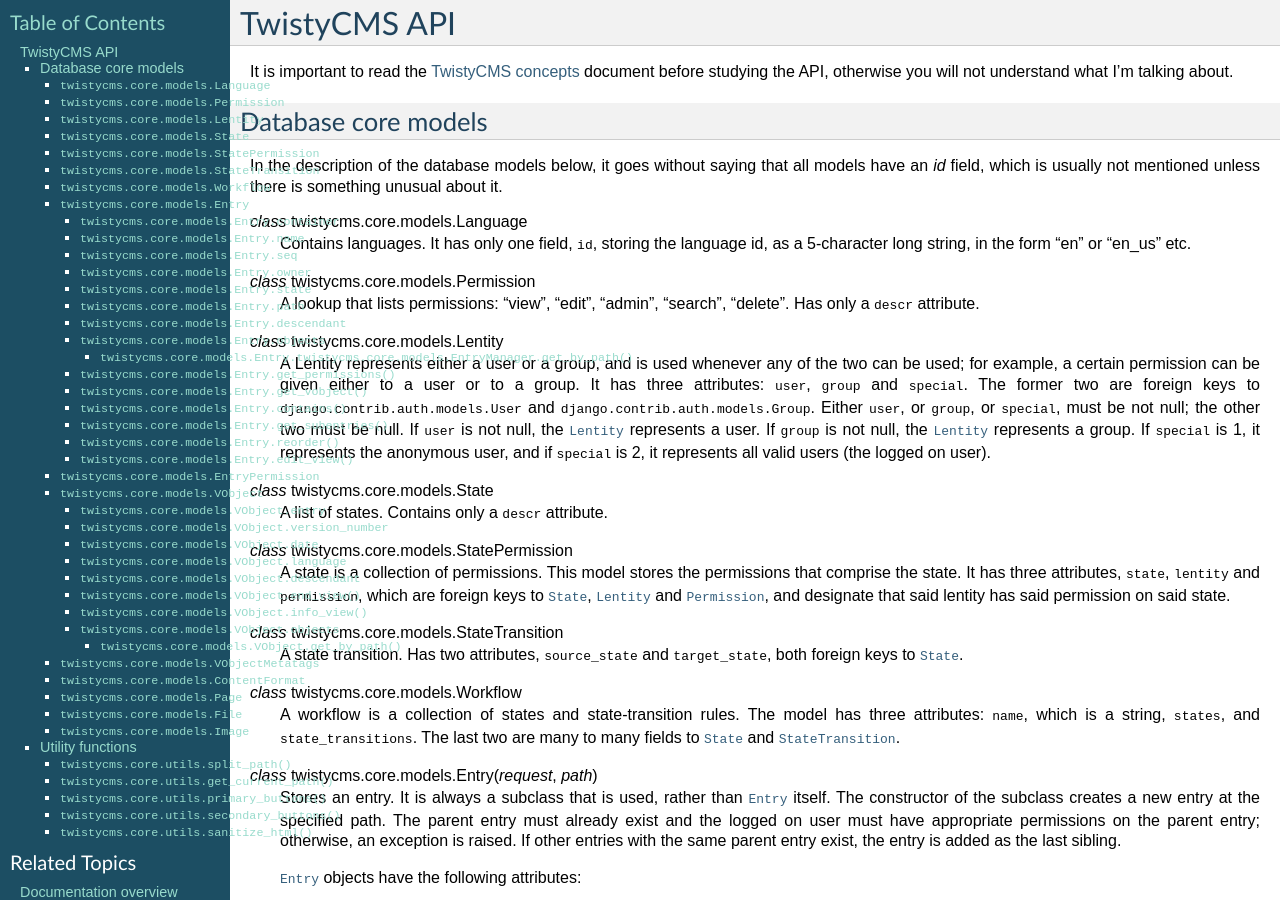
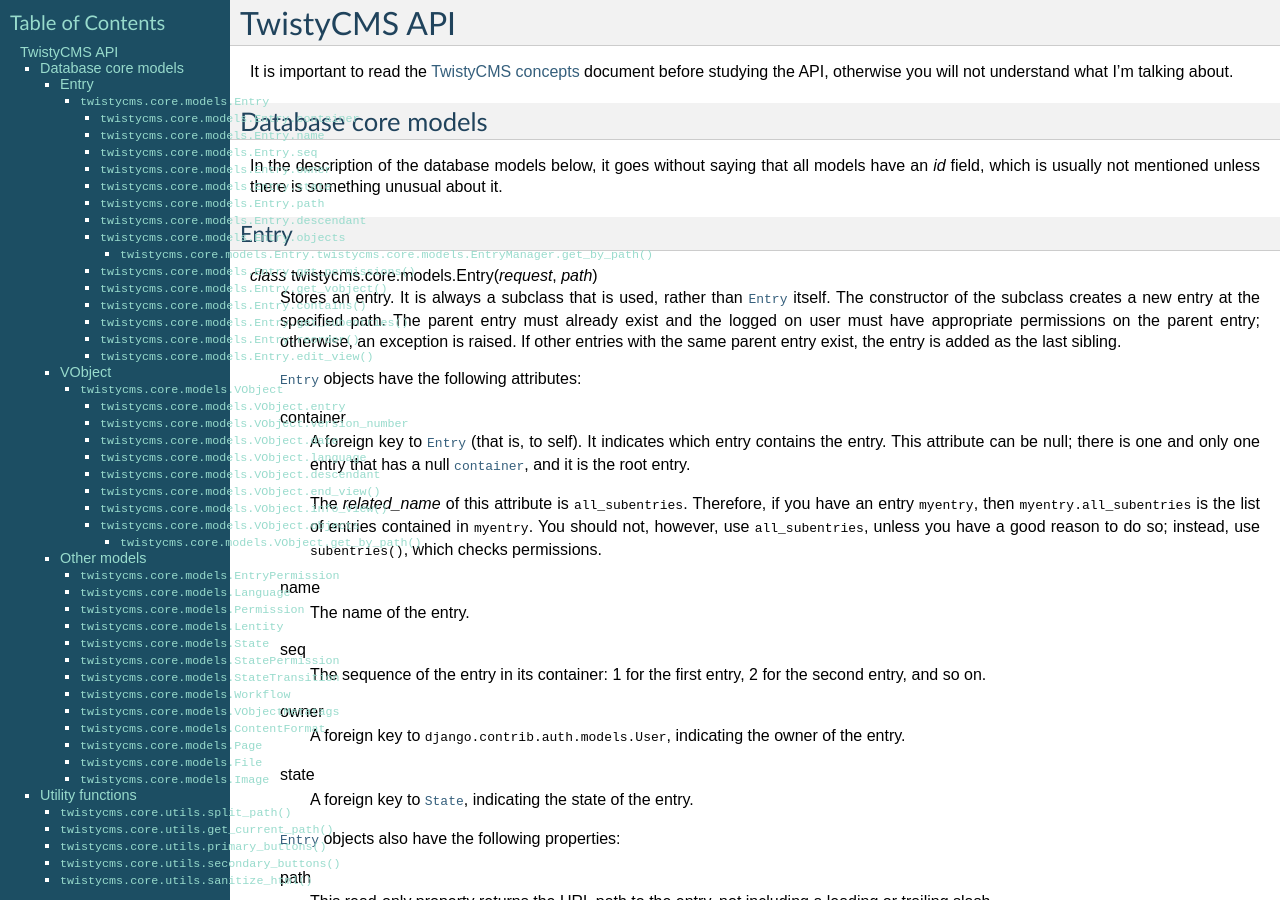
Before and after one commit to aptiko/zadig, a Sphinx documentation site: the page built from docs/api.txt, in a window 1280 px wide and 900 px high. Built offline with Sphinx 7.4.7, drawn with Linux system fonts in a browser that asks for light colours; some of the changed text lies outside the part shown.

Commit message:
Documentation improvements

```diff
--- a/docs/api.txt
+++ b/docs/api.txt
@@ -14,58 +14,8 @@ In the description of the database models below, it goes without
 saying that all models have an *id* field, which is usually not
 mentioned unless there is something unusual about it.
 
-.. class:: twistycms.core.models.Language
-
-   Contains languages. It has only one field, :attr:`id`, storing the
-   language id, as a 5-character long string, in the form "en" or
-   "en_us" etc.
-
-.. class:: twistycms.core.models.Permission
-
-   A lookup that lists permissions: "view", "edit", "admin", "search",
-   "delete". Has only a :attr:`descr` attribute.
-
-.. class:: twistycms.core.models.Lentity
-
-   A Lentity represents either a user or a group, and is used whenever
-   any of the two can be used; for example, a certain permission can
-   be given either to a user or to a group. It has three attributes:
-   :attr:`user`, :attr:`group` and :attr:`special`.  The former two
-   are foreign keys to :class:`django.contrib.auth.models.User` and
-   :class:`django.contrib.auth.models.Group`. Either :attr:`user`, or
-   :attr:`group`, or :attr:`special`, must be not null; the other two
-   must be null. If :attr:`user` is not null, the
-   :class:`~twistycms.core.models.Lentity` represents a user.  If :attr:`group`
-   is not null, the :class:`~twistycms.core.models.Lentity` represents a group.
-   If :attr:`special` is 1, it represents the anonymous user, and if
-   :attr:`special` is 2, it represents all valid users (the logged on
-   user).
-
-.. class:: twistycms.core.models.State
-
-   A list of states. Contains only a :attr:`descr` attribute.
-
-.. class:: twistycms.core.models.StatePermission
-
-   A state is a collection of permissions. This model stores the
-   permissions that comprise the state. It has three attributes,
-   :attr:`state`, :attr:`lentity` and :attr:`permission`, which are
-   foreign keys to :class:`~twistycms.core.models.State`, :class:`~twistycms.core.models.Lentity`
-   and :class:`~twistycms.core.models.Permission`, and designate that said lentity
-   has said permission on said state.
-
-.. class:: twistycms.core.models.StateTransition
-
-   A state transition. Has two attributes, :attr:`source_state` and
-   :attr:`target_state`, both foreign keys to :class:`~twistycms.core.models.State`.
-
-.. class:: twistycms.core.models.Workflow
-
-   A workflow is a collection of states and state-transition rules.
-   The model has three attributes: :attr:`name`, which is a string,
-   :attr:`states`, and :attr:`state_transitions`. The last two are
-   many to many fields to :class:`~twistycms.core.models.State` and
-   :class:`~twistycms.core.models.StateTransition`.
+Entry
+-----
 
 .. class:: twistycms.core.models.Entry(request, path)
 
@@ -111,6 +61,9 @@ mentioned unless there is something unusual about it.
 
       A foreign key to :class:`~twistycms.core.models.State`, indicating the state of
       the entry.
+
+   :class:`~twistycms.core.models.Entry` objects also have the
+   following properties:
 
    .. attribute:: twistycms.core.models.Entry.path
 
@@ -186,20 +139,20 @@ mentioned unless there is something unusual about it.
       response, or it returns a page with a form for editing the
       entry.
 
-      If *spawner* is not :const:`None`, it means that the entry does not exist
-      yet but is in the process of being created. *spawner* is the entry of
-      which the new entry will be a child, and *self* must be an empty
-      :class:`~twistycms.core.models.Entry` subclass. Depending on the
-      contents of *request*, the method will then either process a
-      submitted form (either creating the entry or finding an error in
-      the submitted form) and return the response, or return a page with a
-      (mostly empty) form for filling in the entry.
+      If *new* is :const:`True`, it means that the entry does not
+      exist yet but is in the process of being created. When calling
+      in this manner, *self* must be an
+      :class:`~twistycms.core.models.Entry` subclass, and
+      :attr:`~twistycms.core.models.Entry.container` must have been
+      set to the entry of which the new entry will be a child; the
+      other attributes are irrelevant.  Depending on the contents of
+      *request*, the method will then either process a submitted form
+      (either creating the entry or finding an error in the submitted
+      form) and return the response, or return a page with a (mostly
+      empty) form for filling in the entry.
 
-.. class:: twistycms.core.models.EntryPermission
-
-   Permissions assigned to the entry besides those assigned to its
-   state. Has three attributes: :attr:`entry`, :attr:`lentity` and
-   :attr:`permission`, all foreign keys to the respective model.
+VObject
+-------
 
 .. class:: twistycms.core.models.VObject
 
@@ -259,6 +212,68 @@ mentioned unless there is something unusual about it.
          it returns the latest vobject. An exception is raised if the
          entry does not exist, or if the user does not have permission to
          view it.
+
+Other models
+------------
+
+.. class:: twistycms.core.models.EntryPermission
+
+   Permissions assigned to the entry besides those assigned to its
+   state. Has three attributes: :attr:`entry`, :attr:`lentity` and
+   :attr:`permission`, all foreign keys to the respective model.
+
+.. class:: twistycms.core.models.Language
+
+   Contains languages. It has only one field, :attr:`id`, storing the
+   language id, as a 5-character long string, in the form "en" or
+   "en_us" etc.
+
+.. class:: twistycms.core.models.Permission
+
+   A lookup that lists permissions: "view", "edit", "admin", "search",
+   "delete". Has only a :attr:`descr` attribute.
+
+.. class:: twistycms.core.models.Lentity
+
+   A Lentity represents either a user or a group, and is used whenever
+   any of the two can be used; for example, a certain permission can
+   be given either to a user or to a group. It has three attributes:
+   :attr:`user`, :attr:`group` and :attr:`special`.  The former two
+   are foreign keys to :class:`django.contrib.auth.models.User` and
+   :class:`django.contrib.auth.models.Group`. Either :attr:`user`, or
+   :attr:`group`, or :attr:`special`, must be not null; the other two
+   must be null. If :attr:`user` is not null, the
+   :class:`~twistycms.core.models.Lentity` represents a user.  If :attr:`group`
+   is not null, the :class:`~twistycms.core.models.Lentity` represents a group.
+   If :attr:`special` is 1, it represents the anonymous user, and if
+   :attr:`special` is 2, it represents all valid users (the logged on
+   user).
+
+.. class:: twistycms.core.models.State
+
+   A list of states. Contains only a :attr:`descr` attribute.
+
+.. class:: twistycms.core.models.StatePermission
+
+   A state is a collection of permissions. This model stores the
+   permissions that comprise the state. It has three attributes,
+   :attr:`state`, :attr:`lentity` and :attr:`permission`, which are
+   foreign keys to :class:`~twistycms.core.models.State`, :class:`~twistycms.core.models.Lentity`
+   and :class:`~twistycms.core.models.Permission`, and designate that said lentity
+   has said permission on said state.
+
+.. class:: twistycms.core.models.StateTransition
+
+   A state transition. Has two attributes, :attr:`source_state` and
+   :attr:`target_state`, both foreign keys to :class:`~twistycms.core.models.State`.
+
+.. class:: twistycms.core.models.Workflow
+
+   A workflow is a collection of states and state-transition rules.
+   The model has three attributes: :attr:`name`, which is a string,
+   :attr:`states`, and :attr:`state_transitions`. The last two are
+   many to many fields to :class:`~twistycms.core.models.State` and
+   :class:`~twistycms.core.models.StateTransition`.
 
 .. class:: twistycms.core.models.VObjectMetatags
 
```
Also changed, not shown: other parts of docs/api.txt (+1 -1 lines).
